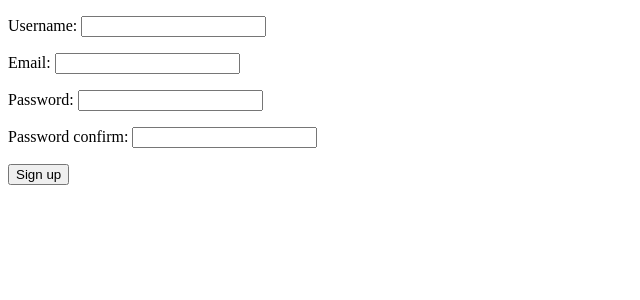
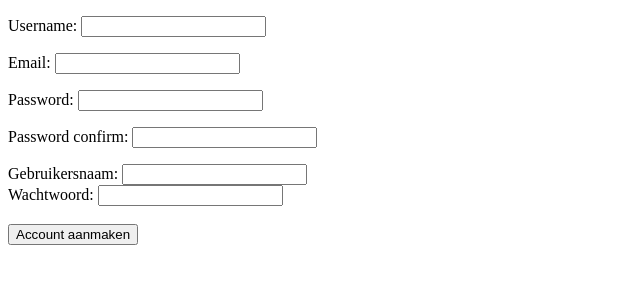
Before and after one commit to BatuhanYumak/Django-Hotel, a Django app: template myworld/members/templates/signup.html in a window 1280 px wide. Shown: the top 300 px of the page, without its empty margins (0-640 px from the left). Run offline with Django 4.2, Linux system fonts and the light colour scheme; the template is opened without the code that fills it: values that come from a table or form of the project are taken from there, others are empty.

```diff
--- a/myworld/members/templates/signup.html
+++ b/myworld/members/templates/signup.html
@@ -10,7 +10,14 @@
     <form method="post" action="{% url 'signup' %}">
         {% csrf_token %}
         {{ form.as_p }}
-        <input type="submit" value="Sign up">
+        <label for="username">Gebruikersnaam:</label>
+        <input type="text" name="username" required>
+        <br>
+        <label for="password">Wachtwoord:</label>
+        <input type="password" name="password" required>
+        <br>
+        <br>
+        <button type="submit">Account aanmaken</button>
       </form>
 </body>
 </html>
```
Also changed, not shown: myworld/members/models.py (+4 -4 lines), myworld/members/templates/login.html (+3 -4 lines), myworld/members/migrations/0004_registrationform_email_registrationform_password_and_more.py (added).
